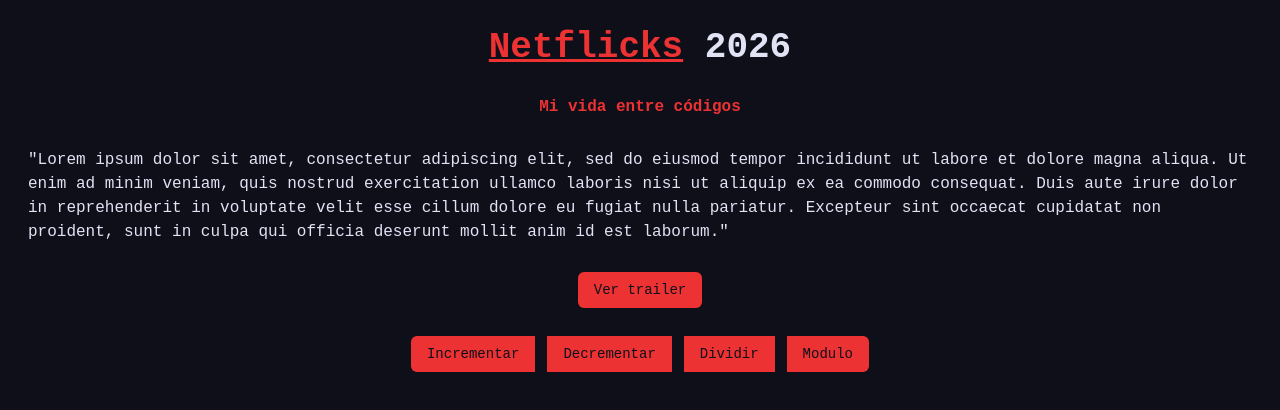
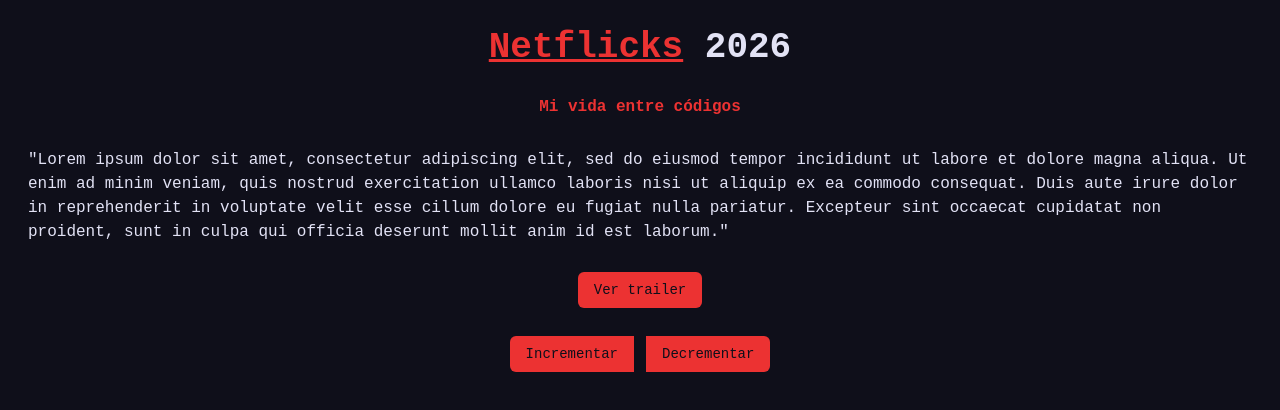
Before and after one commit to RafaDEV99/school-netflicks-2036, a React (Vite) app: page / in a window 1280 px wide. Shown: the top 410 px of the page. Built offline with nearby package versions, Linux system fonts and the light colour scheme.

Commit message:
removed weird actions

```diff
--- a/src/App.tsx
+++ b/src/App.tsx
@@ -26,8 +26,6 @@
         <ButtonGroup className='gap-3'>
           <Button onClick={() => setCount(count + 1)}>Incrementar</Button>
           <Button onClick={() => setCount(count - 1)}>Decrementar</Button>
-          <Button onClick={() => setCount(count / 2)}>Dividir</Button>
-          <Button onClick={() => setCount(count % 5)}>Modulo</Button>
         </ButtonGroup>
     </div>
   )
```
